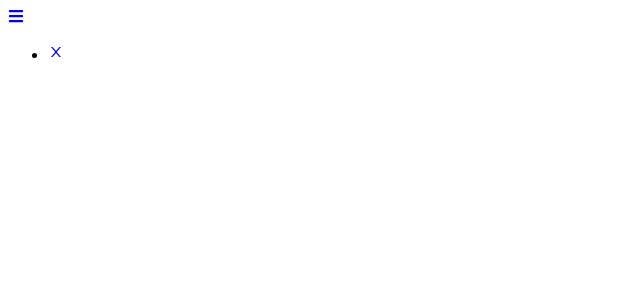
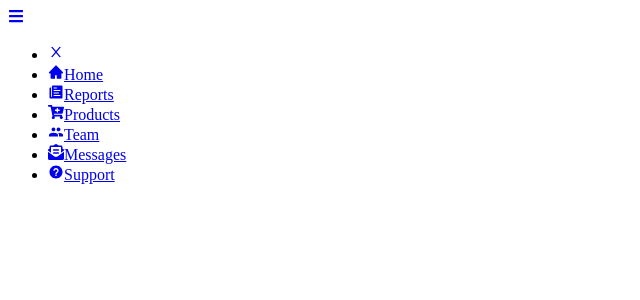
Before and after one commit to grum1n/react-sidebar-menu, a React (Create React App) app: page / in a window 1280 px wide. Shown: the top 300 px of the page, without its empty margins (0-640 px from the left). Built offline with nearby package versions, Linux system fonts and the light colour scheme; the HTML template or start-up script is replaced by a standard one.

Commit message:
added link function to Navbar.js

```diff
--- a/src/components/Navbar.js
+++ b/src/components/Navbar.js
@@ -2,6 +2,7 @@
 import * as FaIcons from 'react-icons/fa';
 import * as AiIcons from 'react-icons/ai';
 import { Link } from 'react-router-dom';
+import { SidebarData } from './SidebarData';
 
 function Navbar() {
     const [sidebar, setSidebar] = useState(false);
@@ -22,6 +23,17 @@
                             <AiIcons.AiOutlineClose />
                         </Link>
                     </li>
+                    {SidebarData.map((item, index) => {
+                        return(
+                            <li key={index} className={item.cName}>
+                                <Link to={item.path}>
+                                    {item.icon}
+                                    <span>{item.title}</span>
+                                </Link>
+                            </li>
+                        )
+
+                    })}
                 </ul>
             </nav>
         </>
--- a/src/components/SidebarData.js
+++ b/src/components/SidebarData.js
@@ -3,7 +3,7 @@
 import * as AiIcons from 'react-icons/ai';
 import * as IoIcons from 'react-icons/io';
 
-export const SidebaeData = [
+export const SidebarData = [
     {
         title: 'Home',
         path: '/',
```
